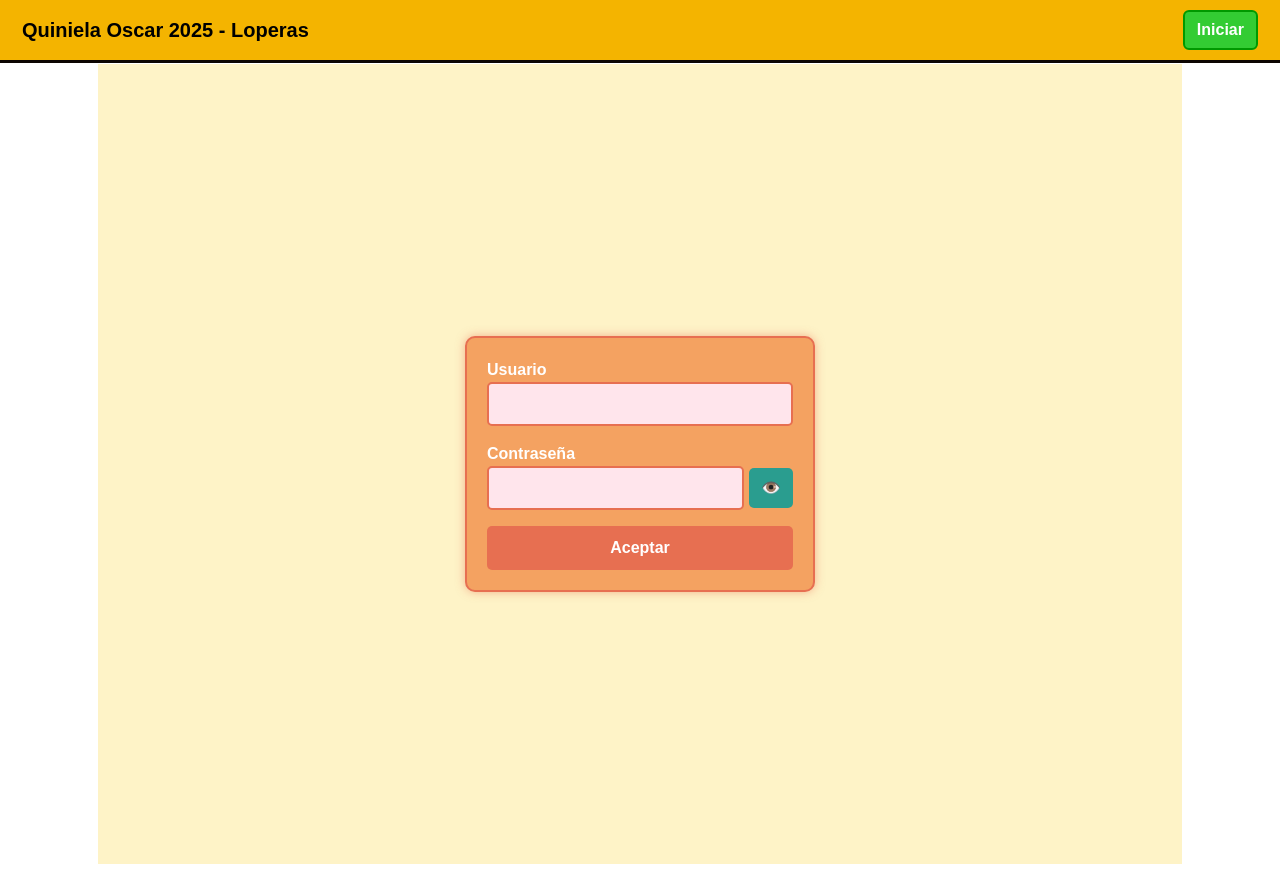
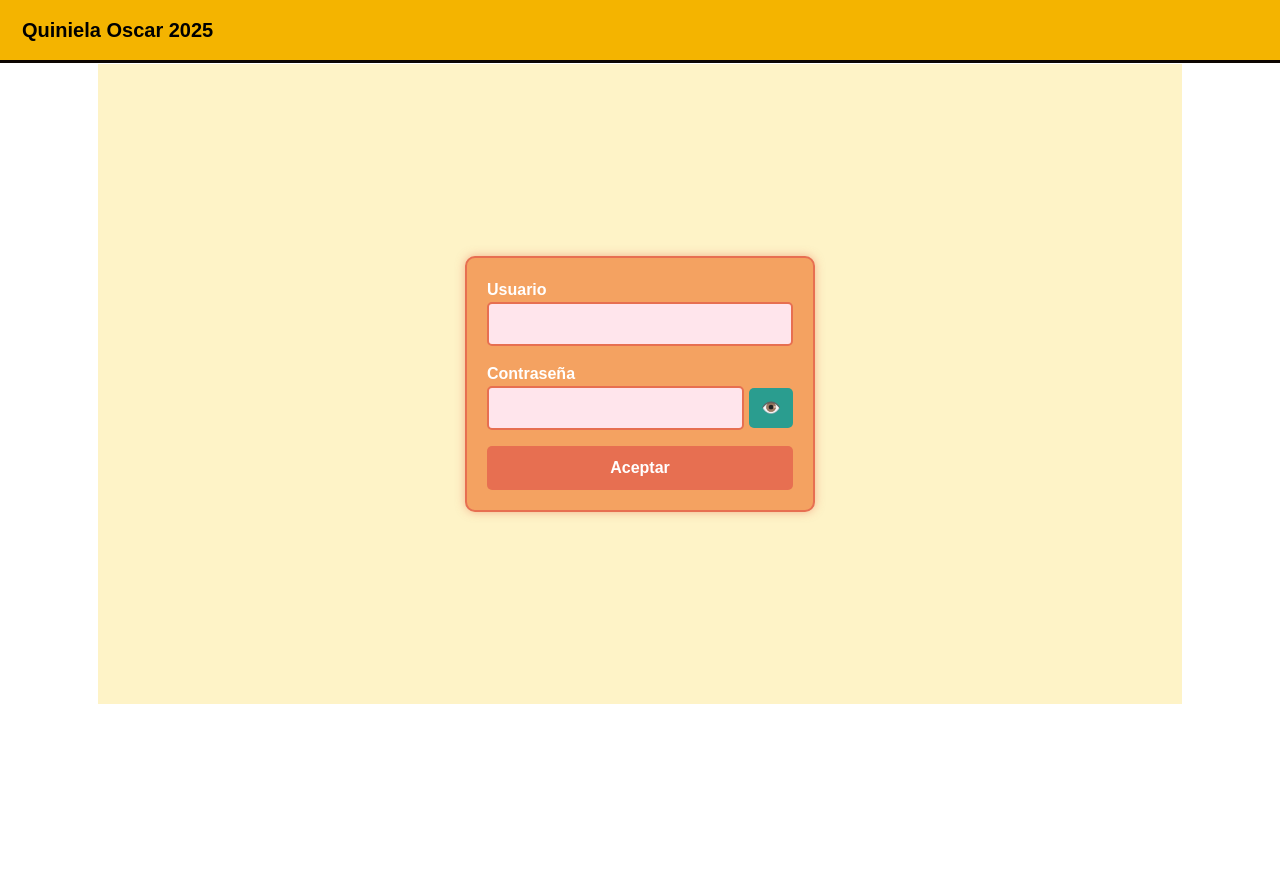
Before and after one commit to wlopera/react-oscar-prediction-2025, a Next.js app: page / in a window 1280 px wide. After the commit the page ends 800 px from the top, so only its background shows below. Built offline with nearby package versions, Linux system fonts and the light colour scheme.

Commit message:
ajuste del codigo 1

```diff
--- a/app/(oscar)/oscar.tsx
+++ b/app/(oscar)/oscar.tsx
@@ -1,7 +1,10 @@
-import { Init } from "@/components";
+import { Login, OscarNominations, OscarResults } from "@/components";
+import { useUser } from "@/store/user-context";
 import React from "react";
 
 export const Oscar = () => {
+  const { user } = useUser();
+
   return (
     <div
       className="container"
@@ -10,7 +13,13 @@ export const Oscar = () => {
         padding: "1rem", // Espaciado interno para que no se vea muy ajustado
       }}
     >
-      <Init />
+      {!user ? (
+        <Login />
+      ) : user === "master" ? (
+        <OscarResults />
+      ) : (
+        <OscarNominations name={user.toUpperCase()} />
+      )}
     </div>
   );
 };
--- a/app/(oscar)/page.tsx
+++ b/app/(oscar)/page.tsx
@@ -1,12 +1,7 @@
 "use client";
 
-import { ResultsContextProvider } from "@/store/results-context";
 import { Oscar } from "./oscar";
 
 export default function OscarPage() {
-  return (
-    <ResultsContextProvider>
-      <Oscar />
-    </ResultsContextProvider>
-  );
+  return <Oscar />;
 }
--- a/app/layout.tsx
+++ b/app/layout.tsx
@@ -1,5 +1,8 @@
+"use client";
 import React from "react";
 import "./globals.css";
+import { UserProvider } from "@/store/user-context";
+import { ResultsContextProvider } from "@/store/results-context";
 
 export default function RootLayout({
   children,
@@ -12,7 +15,11 @@ export default function RootLayout({
         <title>Oscar 2025</title>
       </head>
       <body>
-        <main>{children} </main>
+        <UserProvider>
+          <ResultsContextProvider>
+            <main>{children} </main>
+          </ResultsContextProvider>
+        </UserProvider>
       </body>
     </html>
   );
--- a/components/index.ts
+++ b/components/index.ts
@@ -1,4 +1,4 @@
-export * from "./home/Init";
+export * from "./login/login";
 
 export * from "./grid/OscarNominations";
 export * from "./grid/OscarResults";
--- a/components/home/Init.module.css
+++ b/components/login/login.module.css
@@ -3,9 +3,9 @@
     display: flex;
     justify-content: center;
     align-items: center;
-    height: 100vh;
+    height: 80vh;
     background-color: #fef3c7; /* Amarillo pastel */
-  }
+    }
 
   /* Contenedor del formulario */
   .formContainer {
--- a/components/home/Init.tsx
+++ b/components/login/login.tsx
@@ -2,38 +2,31 @@
 
 import { users } from "@/data/users";
 import React, { FormEvent, useState } from "react";
-import { OscarResults } from "../grid/OscarResults";
-import { OscarNominations } from "../grid/OscarNominations";
-import styles from "./Init.module.css"; // Importa el CSS
+import styles from "./login.module.css";
+import { useUser } from "@/store/user-context";
 
-export const Init = () => {
-  const [user, setUser] = useState("");
+export const Login = () => {
+  const [username, setUsername] = useState("");
   const [password, setPassword] = useState("");
-  const [authenticated, setAuthenticated] = useState(false);
   const [error, setError] = useState<string | null>(null);
   const [showPassword, setShowPassword] = useState(false);
+
+  const { login } = useUser();
 
   const onHandleSubmit = (event: FormEvent) => {
     event.preventDefault();
     setError(null);
     if (validateUser()) {
-      setAuthenticated(true);
+      login(username);
     } else {
       setError("Usuario o contraseña incorrectos.");
     }
   };
 
   const validateUser = () => {
-    const recordUser = users.find((item) => item.user === user);
+    const recordUser = users.find((item) => item.user === username);
     return recordUser?.password === password;
   };
-
-  if (authenticated) {
-    if (user === "master") {
-      return <OscarResults />;
-    }
-    return <OscarNominations name={user.toUpperCase()} />;
-  }
 
   return (
     <div className={styles.container}>
@@ -46,8 +39,8 @@ export const Init = () => {
             type="text"
             id="user"
             className={styles.input}
-            value={user}
-            onChange={(e) => setUser(e.target.value)}
+            value={username}
+            onChange={(e) => setUsername(e.target.value)}
           />
         </div>
         <div className="mb-3">
--- a/components/ui/menu/Menu.tsx
+++ b/components/ui/menu/Menu.tsx
@@ -1,13 +1,13 @@
 "use client";
 
-import { Oscar } from "@/app/(oscar)/oscar";
-import React, { useState } from "react";
+import { useUser } from "@/store/user-context";
+import React from "react";
 
 export const Menu = () => {
-  const [showOscar, setShowOscar] = useState(false);
+  const { user, logout } = useUser();
 
   const onSubmitHandle = () => {
-    setShowOscar(true);
+    logout();
   };
 
   return (
@@ -26,8 +26,9 @@ export const Menu = () => {
             href="#"
             style={{ color: "#000000", fontWeight: "bold" }} // Morado llamativo
           >
-            Quiniela Oscar 2025 - Loperas
+            Quiniela Oscar 2025
           </a>
+          {user && (
             <form className="d-flex" role="search" onSubmit={onSubmitHandle}>
               <button
                 className="btn"
@@ -39,13 +40,12 @@ export const Menu = () => {
                   border: "2px solid #009900", // Verde más oscuro
                 }}
               >
-              Iniciar
+                Salir
               </button>
             </form>
+          )}
         </div>
       </nav>
-
-      {showOscar && <Oscar />}
     </>
   );
 };
--- /dev/null
+++ b/interfaces/User.interfase.ts
@@ -0,0 +1,6 @@
+// Definir la estructura del contexto
+export interface UserContextType {
+  user: string | null;
+  login: (username: string) => void;
+  logout: () => void;
+}
--- a/interfaces/index.ts
+++ b/interfaces/index.ts
@@ -1 +1,2 @@
 export * from "./Category.interface";
+export * from "./User.interfase";
--- a/store/results-context.tsx
+++ b/store/results-context.tsx
@@ -60,7 +60,7 @@ export const ResultsContextProvider = ({
               ...user,
               result: user.result.map((entry) =>
                 Object.keys(entry)[0] === category
-                  ? { [category]: value }
+                  ? { ...entry, [category]: value }
                   : entry
               ),
             }
@@ -109,7 +109,7 @@ export const ResultsContextProvider = ({
               ...user,
               result: user.result.map((entry) => {
                 const category = Object.keys(entry)[0]; // Obtener la categoría
-                return { [category]: "" }; // Asignar "" a la categoría
+                return { ...entry, [category]: "" }; // Asignar "" a la categoría
               }),
             }
           : user
--- /dev/null
+++ b/store/user-context.tsx
@@ -0,0 +1,28 @@
+import { UserContextType } from "@/interfaces";
+import { createContext, useContext, useState, ReactNode } from "react";
+
+// Crear el contexto
+const UserContext = createContext<UserContextType | undefined>(undefined);
+
+// Proveedor del contexto
+export const UserProvider = ({ children }: { children: ReactNode }) => {
+  const [user, setUser] = useState<string | null>(null);
+
+  const login = (username: string) => setUser(username);
+  const logout = () => setUser(null);
+
+  return (
+    <UserContext.Provider value={{ user, login, logout }}>
+      {children}
+    </UserContext.Provider>
+  );
+};
+
+// Hook personalizado para acceder al contexto
+export const useUser = () => {
+  const context = useContext(UserContext);
+  if (!context) {
+    throw new Error("useUser debe usarse dentro de un UserProvider");
+  }
+  return context;
+};
```
Lines whose indentation alone changed are shown as unchanged.
